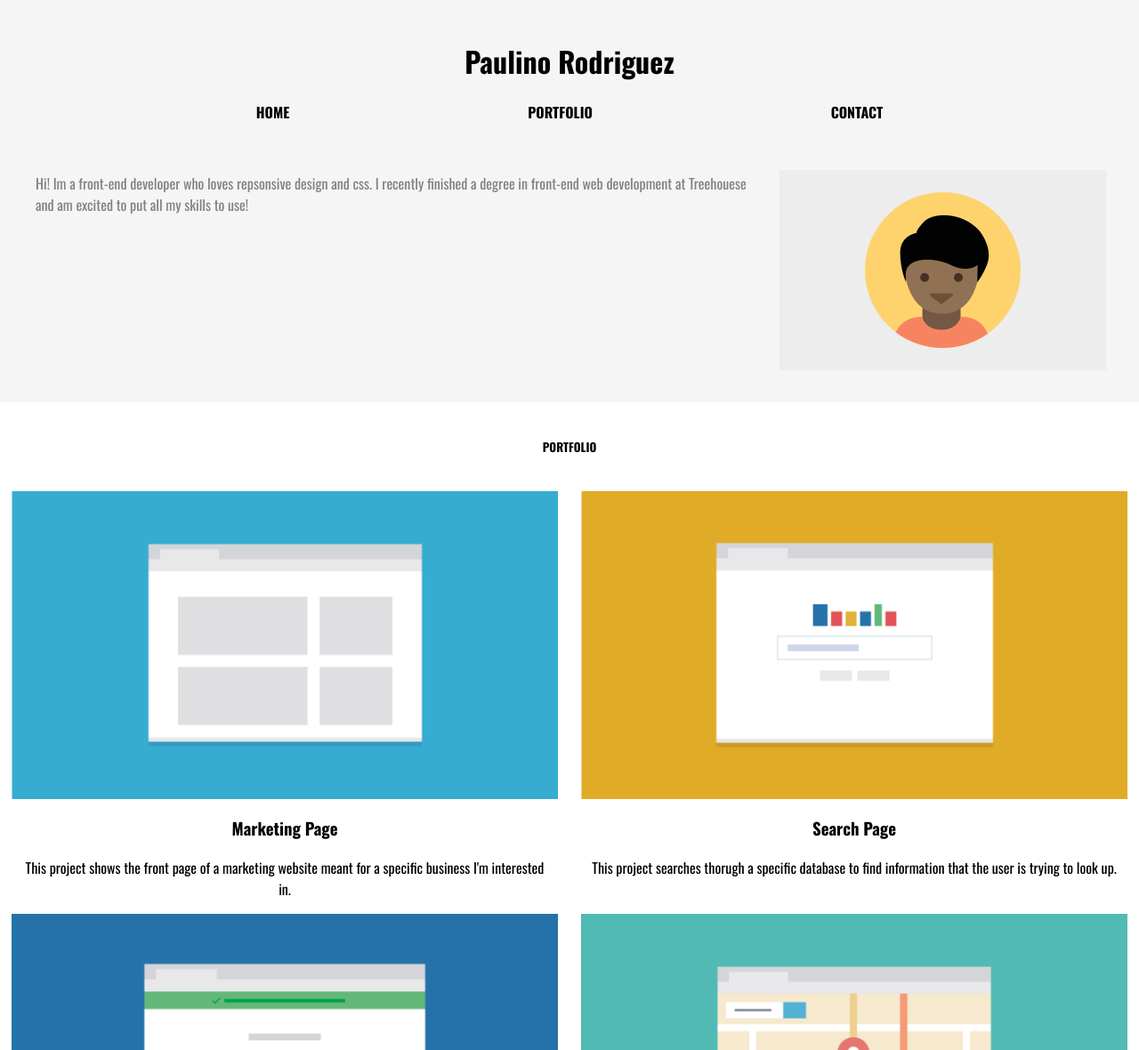
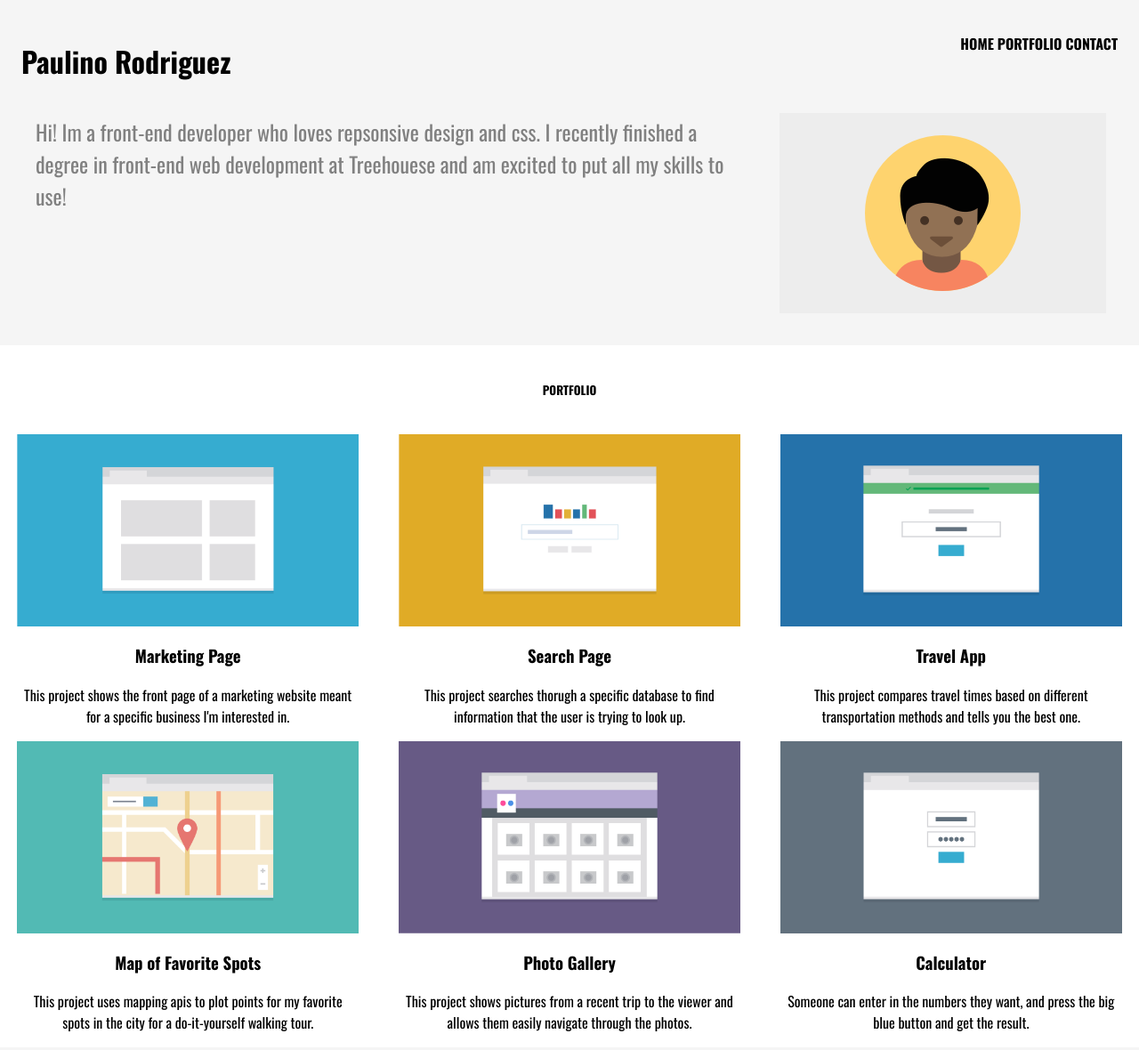
Before and after one commit to Paulino101/techDegreeProject2, a plain HTML site: page index.html in a window 1280 px wide. Shown: the top 1180 px of the page at 89% size. Drawn offline with nearby package versions, Linux system fonts and the light colour scheme.

Commit message:
finished website media query section

```diff
--- a/css/styles.css
+++ b/css/styles.css
@@ -32,7 +32,6 @@ nav {
 }
 nav a {
   background-color: white;
-  /* padding: 1vw 50vw; */
   color: black;
   text-decoration: none;
   font-weight: 700;
@@ -146,3 +145,24 @@ footer a {
 /* Tablet Media Queries End */
 
 /* Website Media Queris */
+@media (min-width: 1024px) {
+  .desktopIntro {
+    display: flex;
+    justify-content: space-between;
+    margin: 0;
+  }
+  .introContainer p {
+    font-size: 1.5rem;
+  }
+  .marketing,
+  .search,
+  .travel,
+  .favorite,
+  .photo,
+  .calculator {
+    width: 33vw;
+  }
+  .projects img {
+    width: 30vw;
+  }
+}
--- a/index.html
+++ b/index.html
@@ -15,12 +15,14 @@
   </head>
   <body>
     <div class="intro">
+      <div class="desktopIntro">
         <h1>Paulino Rodriguez</h1>
         <nav>
           <a href="#">HOME</a>
           <a href="#portfolio">PORTFOLIO</a>
           <a href="#contact">CONTACT</a>
         </nav>
+      </div>
       <div class="introContainer">
         <img
           src="/techDegreeProject2/images/responsive-layout-profile.png"
@@ -104,7 +106,7 @@
       </p>
     </div>
     <footer>
-      <p>Student Name</p>
+      <p>Paulino Rodriguez</p>
       <a href="#" class="topButton">Back To Top</a>
       <div class="tabletFooter">
         <nav class="tabletNav">
```
Lines whose indentation alone changed are shown as unchanged.
